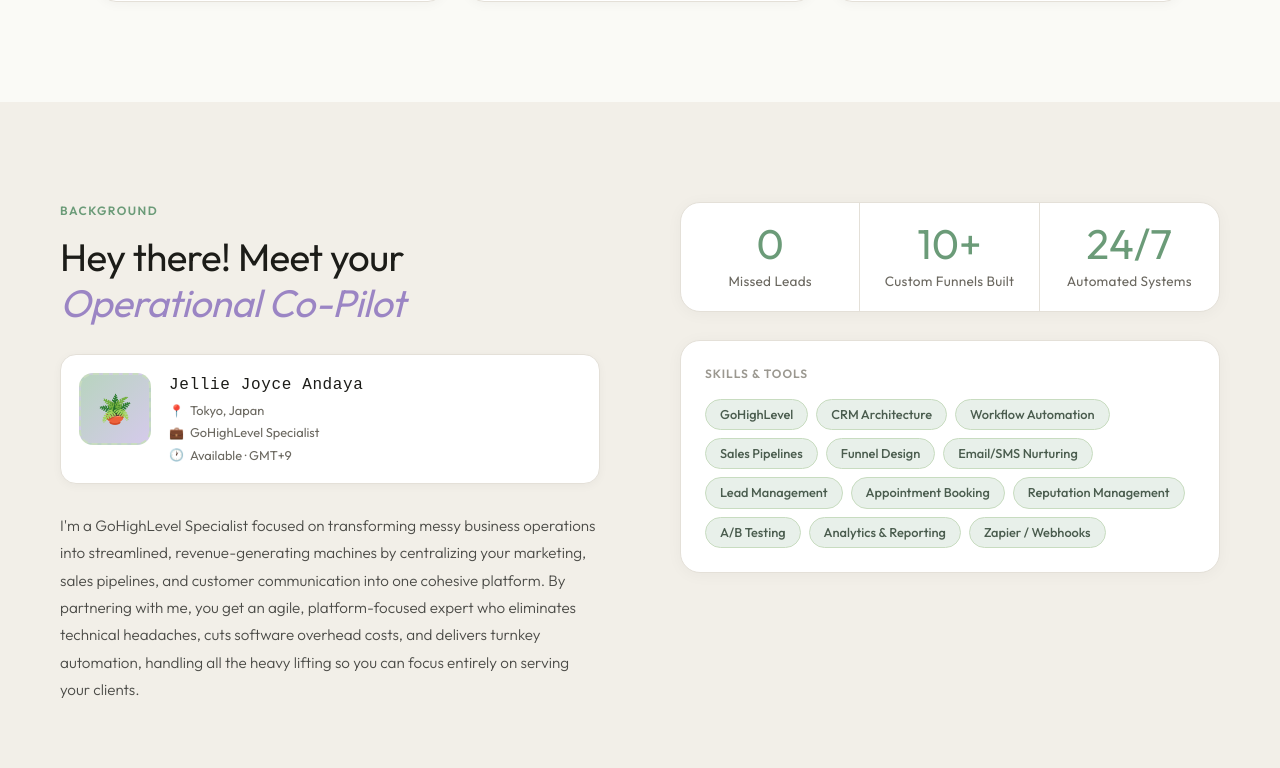
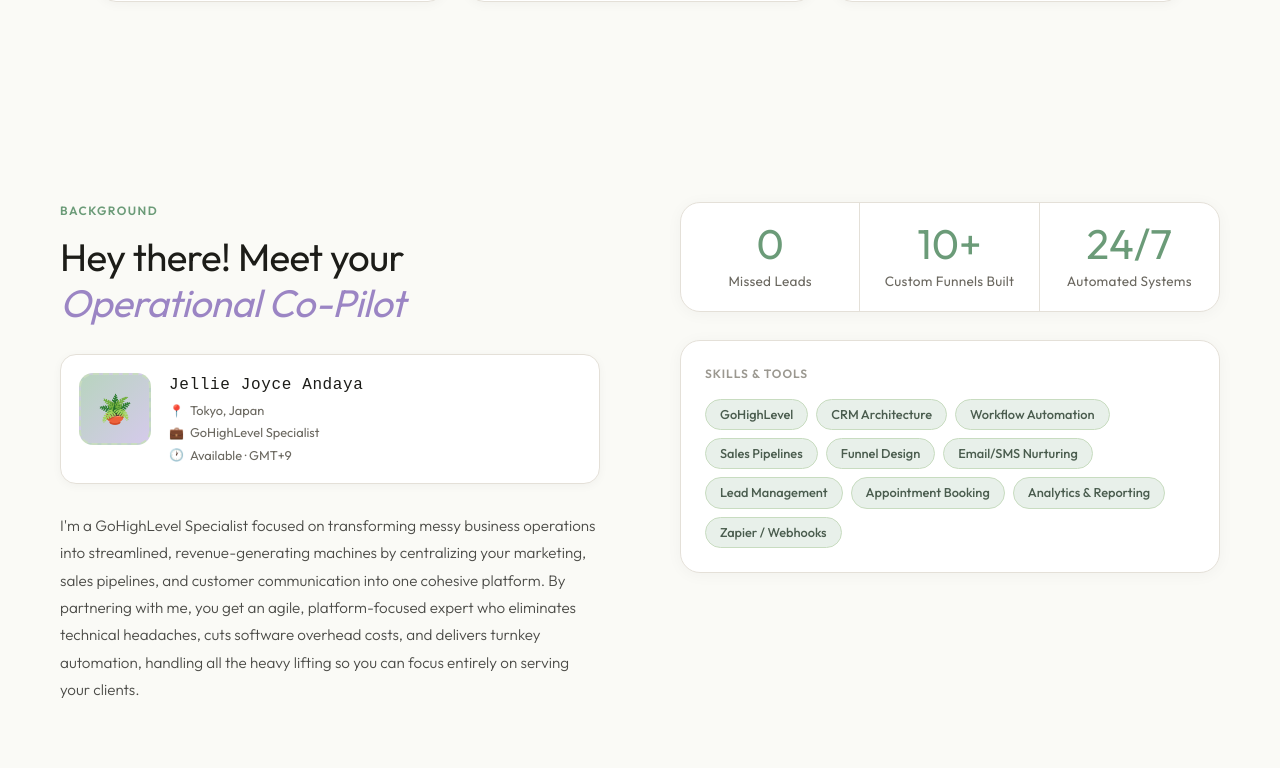
Before and after one commit to jelliejoyce/my-portfolio, a React (Vite) app: page / in a window 1280 px wide. Shown: the part 1892-2660 px from the top of the page. Built offline with nearby package versions, Linux system fonts and the light colour scheme; the HTML template or start-up script is replaced by a standard one; a web font is replaced by a local one.

Commit message:
Update App.tsx

```diff
--- a/src/App.tsx
+++ b/src/App.tsx
@@ -690,8 +690,6 @@ export default function App() {
     'Email/SMS Nurturing',
     'Lead Management',
     'Appointment Booking',
-    'Reputation Management',
-    'A/B Testing',
     'Analytics & Reporting',
     'Zapier / Webhooks',
   ]
@@ -966,7 +964,7 @@ export default function App() {
           position: 'relative',
           zIndex: 1,
           padding: '100px 40px',
-          background: '#F2EFE8',
+          background: 'transparent',
         }}
       >
         <div
```
